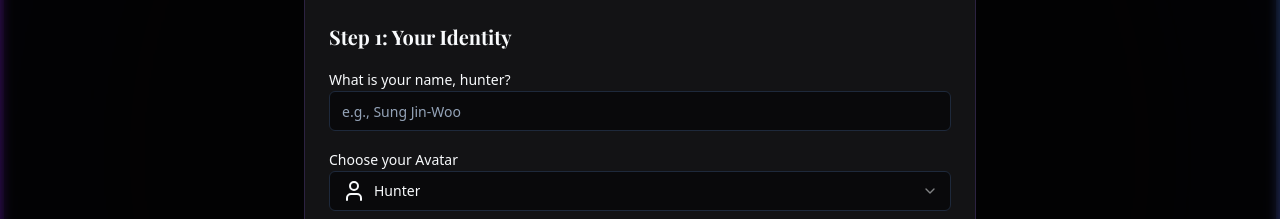
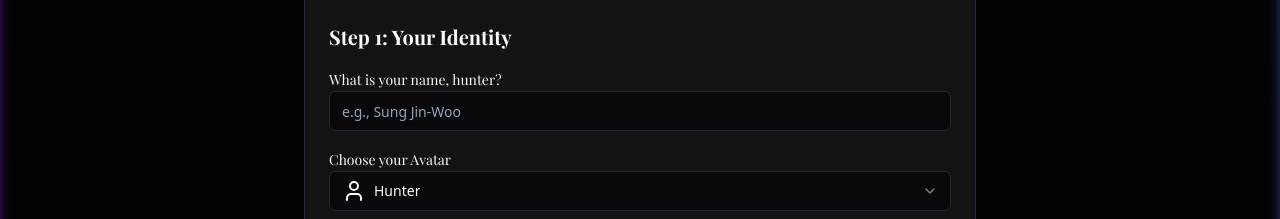
Before and after one commit to Rohit23f1001156/ascension-echo-tracker, a React (Vite) app: page /onboarding in a window 1280 px wide. Shown: the part 246-465 px from the top of the page. Built offline with nearby package versions, Linux system fonts and the light colour scheme.

Commit message:
feat: Apply font to headings
Use the specified font for all headings in onboarding and dashboard sections.

```diff
--- a/src/components/SystemCard.tsx
+++ b/src/components/SystemCard.tsx
@@ -16,7 +16,7 @@ const SystemCard = React.forwardRef<HTMLDivElement, SystemCardProps>(
       <HoverTiltWrapper className="system-card h-full">
         <div className="system-card-inner">
           <Icon className="w-8 h-8 text-primary" />
-          <p className="font-semibold text-center">{title}</p>
+          <p className="font-semibold text-center font-serif">{title}</p>
         </div>
       </HoverTiltWrapper>
     );
--- a/src/pages/Onboarding.tsx
+++ b/src/pages/Onboarding.tsx
@@ -1,4 +1,3 @@
-
 import React, { useState } from 'react';
 import { useForm, Controller } from 'react-hook-form';
 import { zodResolver } from '@hookform/resolvers/zod';
@@ -110,7 +109,7 @@ const Onboarding = () => {
                 <div className="space-y-4 animate-fade-in">
                   <h3 className="font-bold text-xl font-serif">Step 1: Your Identity</h3>
                   <div>
-                    <Label htmlFor="name">What is your name, hunter?</Label>
+                    <Label htmlFor="name" className="font-serif">What is your name, hunter?</Label>
                     <Controller name="name" control={control} render={({ field, fieldState }) => (
                       <>
                         <Input id="name" {...field} placeholder="e.g., Sung Jin-Woo" />
@@ -119,7 +118,7 @@ const Onboarding = () => {
                     )} />
                   </div>
                   <div>
-                    <Label>Choose your Avatar</Label>
+                    <Label className="font-serif">Choose your Avatar</Label>
                      <Controller name="avatar" control={control} render={({ field }) => (
                       <Select onValueChange={field.onChange} defaultValue={field.value}>
                         <SelectTrigger><SelectValue placeholder="Select Avatar" /></SelectTrigger>
@@ -140,7 +139,7 @@ const Onboarding = () => {
                 <div className="space-y-4 animate-fade-in">
                   <h3 className="font-bold text-xl font-serif">Step 2: Areas to Conquer</h3>
                   <div>
-                    <Label>Which life areas do you want to level up?</Label>
+                    <Label className="font-serif">Which life areas do you want to level up?</Label>
                     <Controller name="lifeAreas" control={control} render={({ field, fieldState }) => (
                         <div className="space-y-2 mt-2">
                         {lifeAreasOptions.map(area => (
@@ -167,7 +166,7 @@ const Onboarding = () => {
               {step === 3 && (
                  <div className="space-y-6 animate-fade-in">
                     <h3 className="font-bold text-xl font-serif">Step 3: Allocate Your Time</h3>
-                    <p className="text-muted-foreground text-sm">How many hours per day can you dedicate to each area?</p>
+                    <p className="text-muted-foreground font-serif">How many hours per day can you dedicate to each area?</p>
                     {selectedLifeAreas.map(area => (
                         <div key={area} className="space-y-2">
                             <Label htmlFor={`time-${area}`} className="flex items-center gap-2"><Clock className="w-5 h-5 text-primary" /> {area}</Label>
@@ -195,7 +194,7 @@ const Onboarding = () => {
               {step === 4 && (
                  <div className="space-y-6 animate-fade-in">
                     <h3 className="font-bold text-xl font-serif">Step 4: Assess Your Power</h3>
-                    <p className="text-muted-foreground text-sm">Rate your current level in each stat from 1 to 10.</p>
+                    <p className="text-muted-foreground font-serif">Rate your current level in each stat from 1 to 10.</p>
                     {statOptions.map(stat => (
                         <div key={stat.name} className="space-y-2">
                             <Label className="flex items-center gap-2">{stat.icon} {stat.label}</Label>
@@ -218,7 +217,7 @@ const Onboarding = () => {
                 <div className="space-y-4 animate-fade-in">
                   <h3 className="font-bold text-xl font-serif">Step 5: Mission Difficulty</h3>
                   <div>
-                    <Label>Choose your preferred task difficulty.</Label>
+                    <Label className="font-serif">Choose your preferred task difficulty.</Label>
                      <Controller name="difficultyPreference" control={control} render={({ field }) => (
                         <RadioGroup onValueChange={field.onChange} defaultValue={field.value} className="mt-2 grid grid-cols-3 gap-4">
                            {['Easy', 'Medium', 'Hard'].map(diff => (
```
